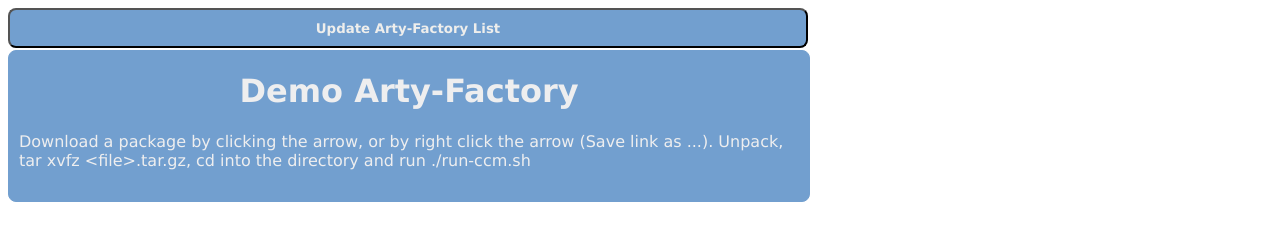
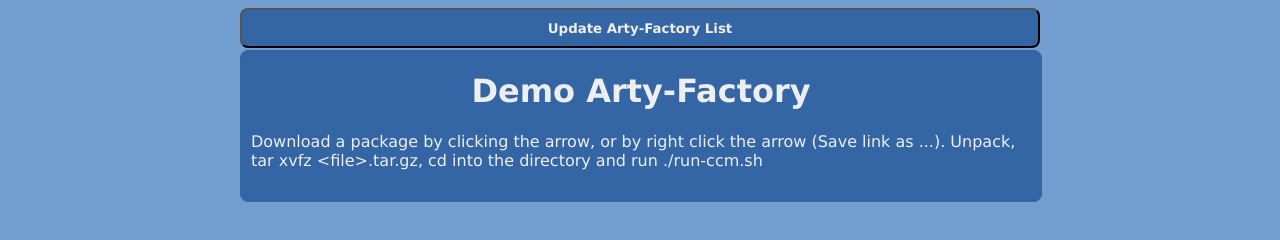
Before and after one commit to kosmoskatten/arty-factory, a plain HTML site: page site/index.html in a window 1280 px wide. Drawn offline with Linux system fonts and the light colour scheme; no server answers.

Commit message:
Better layout.

```diff
--- a/site/index.html
+++ b/site/index.html
@@ -5,11 +5,29 @@
         <script src="/script/jquery-1.11.3.min.js"></script>
         <script src="/script/factory-client.js"></script>
         <style>
+            body {
+                background: #729fcf;
+            }
             div.layout {
+                width: 100%;
+
+                display: -moz-box;
+                -moz-box-pack: center;
+                -moz-box-align: center;
+
+                display: -webkit-box;
+                -webkit-box-pack: center;
+                -webkit-box-align: center;
+
+                display: box;
+                box-pack: center;
+                box-align: center;
+            }
+            div.box {
                 width: 800px;
                 display: table;
             }
-            div.box {
+            div.container {
                 width: 100%;
             }
             button.update {
@@ -17,7 +35,7 @@
                 height: 40px;
                 display: table-row;
                 color: #eeeeec;
-                background: #729fcf;
+                background: #3465a4;
                 font-weight: bold;
                 font-family: Verdana, Geneva, Sans-Serif;
                 border-radius: 8px;
@@ -27,12 +45,12 @@
                 width: 100%;
                 background: #eeeeec;
                 margin-top: 2px;
-                border: thin solid #729fcf;
+                border: thin solid #3465a4;
                 border-radius: 8px;
             }
             p.entry {
                 float: left;
-                color: #729fcf;
+                color: #3465a4;
                 font-family: Verdana, Geneva, Sans-Serif;
                 font-weight: bold;
                 margin: 10px;
@@ -47,9 +65,9 @@
             div.footer {
                 height: 150px;
                 width: 100%;
-                background: #729fcf;
+                background: #3465a4;
                 margin-top: 2px;
-                border: thin solid #729fcf;
+                border: thin solid #3465a4;
                 border-radius: 8px;
             }
             h1.footer {
--- a/site/script/factory-client.js
+++ b/site/script/factory-client.js
@@ -1,10 +1,14 @@
 $(document).ready(function() {
+    // Create the layout and add it to the body.
     $layout=createLayout();
     $("body").append($layout);
 
+    // Initial update of the file list.
     updateFileList();
+
+    // Handle button click events.
     $("#update").click(function() {
-        $("#box").empty();
+        $("#container").empty();
         updateFileList();
     });
 });
@@ -13,7 +17,7 @@ function updateFileList() {
     $.get("/storage", function(files) {
         files.forEach(function(file) {
             var $entry=createEntry(file);
-            $("#box").append($entry);
+            $("#container").append($entry);
         });
     }, "json");
 }
@@ -23,21 +27,41 @@ function createLayout() {
                  "right click the arrow (Save link as ...). Unpack, " +
                  "tar xvfz <file>.tar.gz, cd into the directory and " +
                  "run ./run-ccm.sh"
-    var $layout=$("<div/>", {id: "layout", class: "layout"});
+
+    // Create the layout taking the complete browser window.
+    var $layout=$("<div/>", {class: "layout"});
+
+    // Create the centered box containing the application widgets.
+    var $box=$("<div/>", {class: "box"});
+
+    // Create widgets. The update button.
     var $update=$("<button/>", {id: "update",
                                 class: "update",
                                 text: "Update Arty-Factory List"});
-    var $box=$("<div/>", {id: "box", class: "box"});
+
+
+    // The container to hold entries.
+    var $container=$("<div/>", {id: "container", class: "container"});
+
+    // The footer.
     var $footer=$("<div/>", {id: "footer", class: "footer"});
+
+    // Stuff inside the footer.
     var $logo=$("<h1/>", {class: "footer", text: "Demo Arty-Factory"});
     var $info=$("<p/>", {class: "footer",
                         text: infoText});
 
+    // Append to footer.
     $footer.append($logo);
     $footer.append($info);
-    $layout.append($update);
+
+    // Append to box.
+    $box.append($update);
+    $box.append($container);
+    $box.append($footer);
+
+    // Append box to layout.
     $layout.append($box);
-    $layout.append($footer);
 
     return $layout;
 }
```
